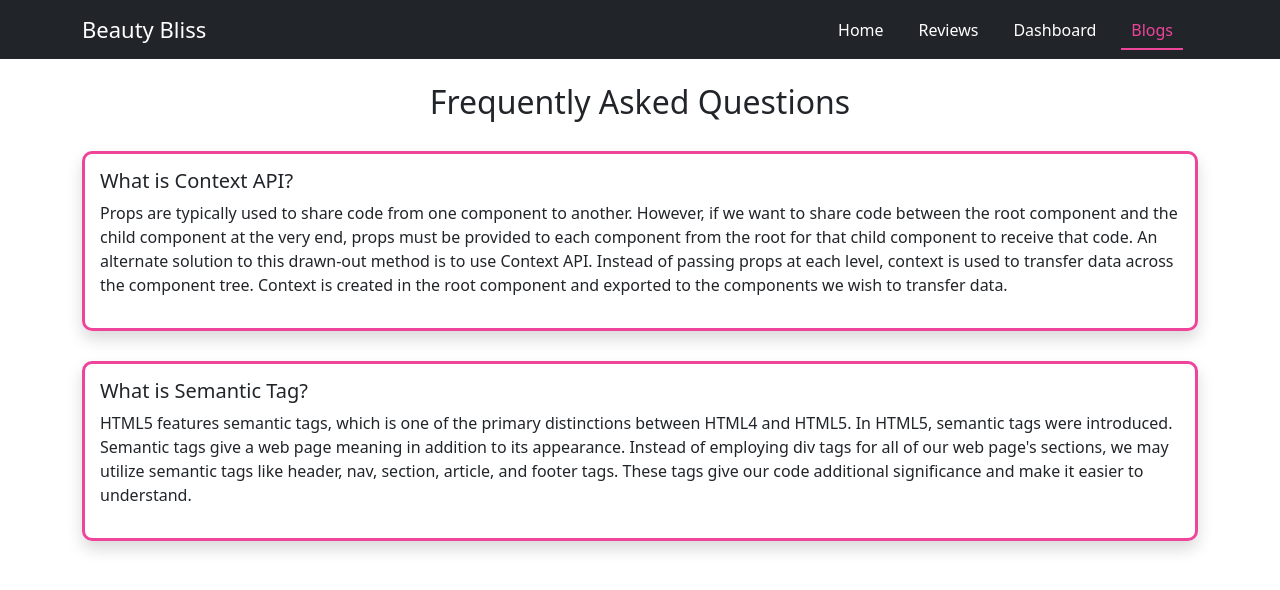
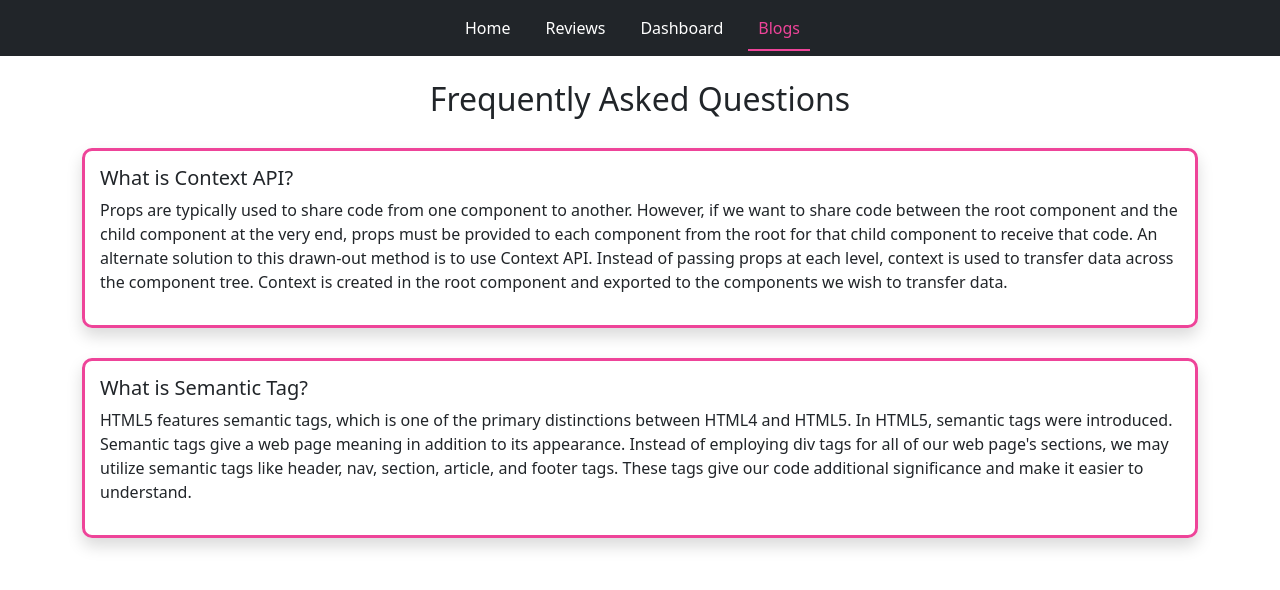
Before and after one commit to sayemaa/Beauty-Bliss, a React (Create React App) app: page /blogs in a window 1280 px wide. Shown: the top 590 px of the page. Built offline with nearby package versions, Linux system fonts and the light colour scheme.

Commit message:
Not Found Pic added

```diff
--- a/src/components/Header/Header.css
+++ b/src/components/Header/Header.css
@@ -6,6 +6,6 @@
 
 .nav-links {
     text-decoration: none;
-    padding: 7px 10px;
+    padding: 10px 10px;
     margin-right: 15px;
 }
--- a/src/components/Header/Header.js
+++ b/src/components/Header/Header.js
@@ -7,8 +7,7 @@ const Header = () => {
     return (
         <div>
             <Navbar bg="dark" variant="dark" sticky='top'>
-                <Container className='d-flex justify-content-between'>
-                    <Navbar.Brand className='nav-title'>Beauty Bliss</Navbar.Brand>
+                <Container className='d-flex justify-content-center py-2'>
                     <Nav>
                         <CustomLink to='/home' className='nav-links'>Home</CustomLink>
                         <CustomLink to='/reviews' className='nav-links'>Reviews</CustomLink>
--- a/src/components/NotFound/NotFound.js
+++ b/src/components/NotFound/NotFound.js
@@ -2,7 +2,8 @@ import React from 'react';
 
 const NotFound = () => {
     return (
-        <div className='text-center p-5'>
+        <div className='text-center px-5'>
+            <img className='not-found-img w-50 h-50 m-0' src="https://res.cloudinary.com/practicaldev/image/fetch/s--_GqDpWw0--/c_imagga_scale,f_auto,fl_progressive,h_420,q_auto,w_1000/https://dev-to-uploads.s3.amazonaws.com/i/7aqcppklh6bexoa70320.jpg" alt="" />
             <h1>Page Not Found</h1>
             <p>The page you were looking for could not be found.</p>
         </div>
```
